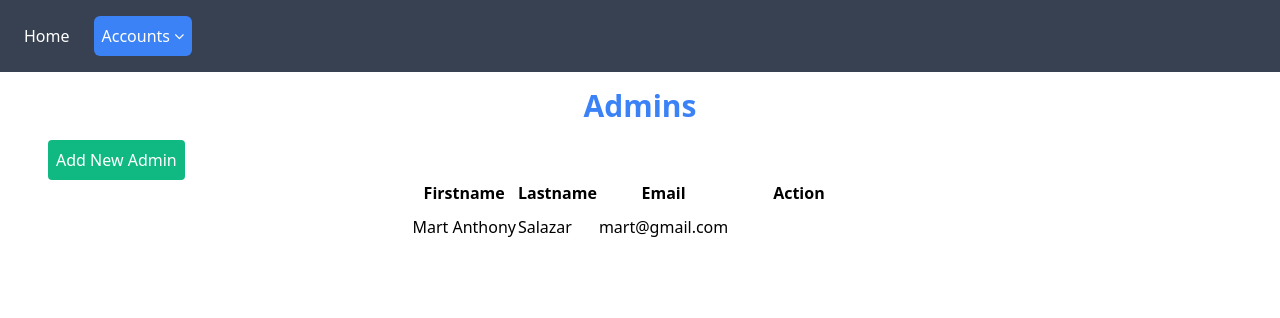
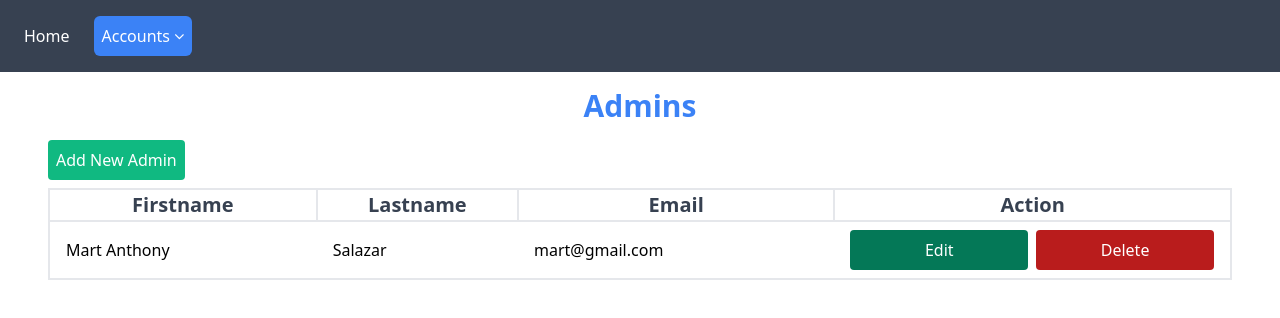
Before and after one commit to mart-anthony-stark/Shrewsbury-International-School-SAS, a Vue app in the folder client/: page /accounts/admin in a window 1280 px wide. Shown: the top 318 px of the page. Built offline with nearby package versions, Linux system fonts and the light colour scheme.

Commit message:
Add: table styles

```diff
--- a/client/src/index.css
+++ b/client/src/index.css
@@ -14,10 +14,42 @@
   @apply bg-gray-700 p-4;
 }
 
-button {
+.header button {
   @apply text-white p-2;
 }
 
 .active {
   @apply bg-blue-500 text-white rounded rounded-md;
 }
+
+table {
+  @apply w-full my-2 border-2;
+}
+table th {
+  @apply text-xl text-gray-700 border-2;
+}
+table tbody {
+  max-height: 300px;
+}
+table tr {
+  @apply hover:bg-gray-100;
+}
+table td {
+  @apply px-4 py-2;
+}
+.edit-btn {
+  @apply bg-green-700
+          px-4
+          py-2
+          rounded
+          hover:bg-green-800
+          text-white;
+}
+.del-btn {
+  @apply bg-red-700
+            px-4
+            py-2
+            rounded
+            hover:bg-red-800
+            text-white;
+}
```
